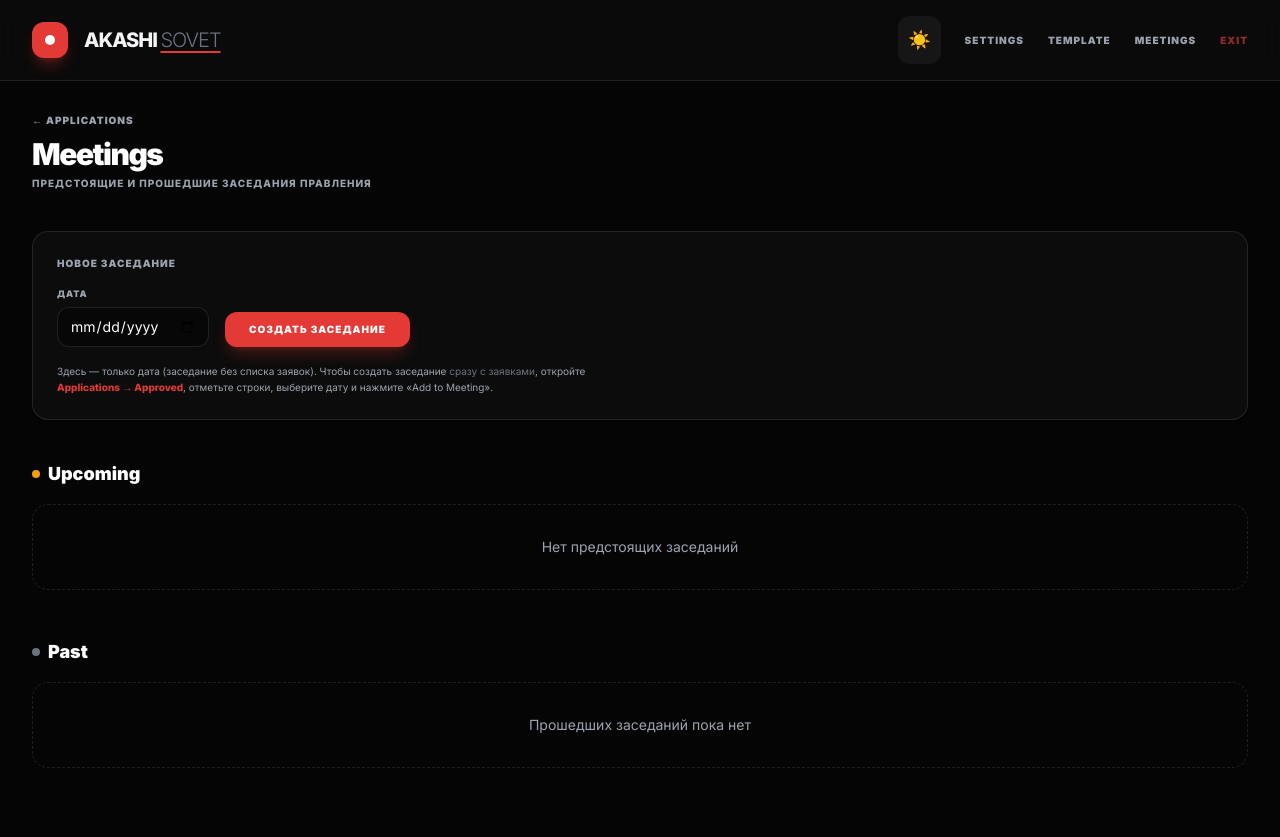
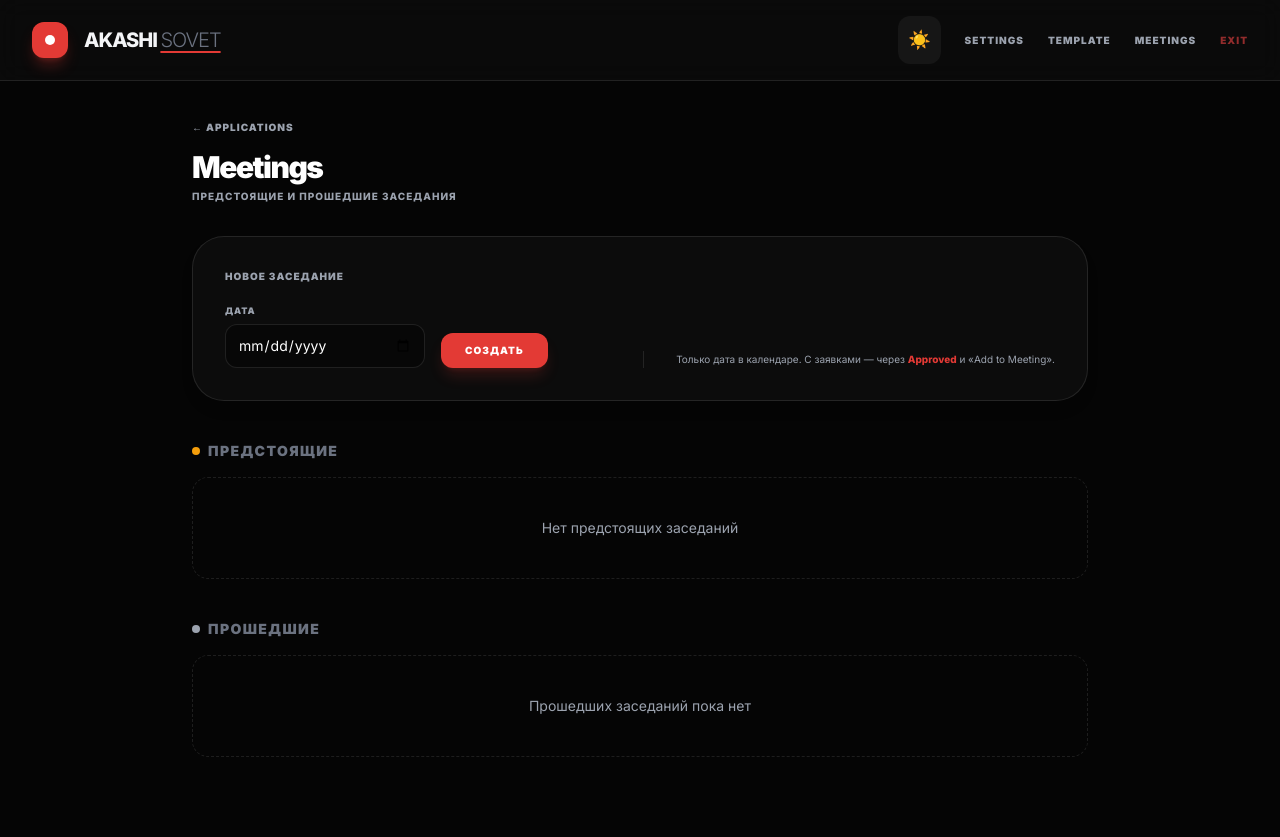
Before and after one commit to nurikw3/AkashiSovet, a FastAPI app: template web/templates/meetings_list.html in a window 1280 px wide. Before the commit the page ends 768 px from the top, so only its background shows below. Run offline with FastAPI, Linux system fonts and the light colour scheme; the template is opened without the code that fills it, so the values that code supplies are empty; parts of the project's set-up code (start-up, migrations or seed data) failed here and were passed over; some libraries are stand-ins or nearby versions.

Commit message:
style: improve meetings detail and list UI/UX
- Detail: hero card for date/meta, actions column with border separator
- Applications as unified list with hover, clearer PDF buttons, empty state help
- List: tighter layout, Russian section labels, compact create form + hint

Co-authored-by: Cursor <cursoragent@cursor.com>

```diff
--- a/web/templates/meetings_list.html
+++ b/web/templates/meetings_list.html
@@ -1,111 +1,110 @@
 {% extends "base.html" %}
 {% block content %}
 
-<div class="animate-fade">
+<div class="animate-fade max-w-4xl mx-auto pb-12">
     {% if created_ok %}
-    <div class="mb-6 px-5 py-4 rounded-2xl bg-green-500/10 border border-green-500/20 text-green-600 dark:text-green-400 text-[11px] font-black uppercase tracking-widest">
+    <div class="mb-5 px-5 py-3.5 rounded-2xl bg-green-500/10 border border-green-500/20 text-green-600 dark:text-green-400 text-[11px] font-black uppercase tracking-widest">
         ✓ Заседание создано
     </div>
     {% endif %}
 
     {% if deleted_ok %}
-    <div class="mb-6 px-5 py-4 rounded-2xl bg-green-500/10 border border-green-500/20 text-green-600 dark:text-green-400 text-[11px] font-black uppercase tracking-widest">
+    <div class="mb-5 px-5 py-3.5 rounded-2xl bg-green-500/10 border border-green-500/20 text-green-600 dark:text-green-400 text-[11px] font-black uppercase tracking-widest">
         ✓ Заседание удалено
     </div>
     {% endif %}
 
     {% if meeting_err %}
-    <div class="mb-6 px-5 py-4 rounded-2xl bg-akashi-red/10 border border-akashi-red/25 text-akashi-red text-[11px] font-bold">
+    <div class="mb-5 px-5 py-3.5 rounded-2xl bg-akashi-red/10 border border-akashi-red/25 text-akashi-red text-[11px] font-bold">
         {{ meeting_err }}
     </div>
     {% endif %}
 
-    <div class="flex items-start justify-between mb-10 gap-6 flex-wrap">
-        <div>
-            <p class="text-[10px] font-black uppercase tracking-widest text-gray-400 mb-2">
-                <a href="/" class="hover:text-akashi-red transition-colors">← Applications</a>
-            </p>
-            <h1 class="text-3xl font-black tracking-tighter dark:text-white">Meetings</h1>
-            <p class="text-[10px] text-gray-400 uppercase tracking-widest font-bold mt-1">
-                Предстоящие и прошедшие заседания Правления
+    <header class="mb-8">
+        <a href="/" class="text-[10px] font-black uppercase tracking-widest text-gray-400 hover:text-akashi-red transition-colors">
+            ← Applications
+        </a>
+        <h1 class="text-3xl font-black tracking-tighter dark:text-white mt-3">Meetings</h1>
+        <p class="text-[10px] text-gray-400 uppercase tracking-widest font-bold mt-1">
+            Предстоящие и прошедшие заседания
+        </p>
+    </header>
+
+    <section class="mb-10 rounded-[2rem] border border-gray-200 dark:border-white/10 bg-white dark:bg-akashi-dark shadow-lg p-6 sm:p-8">
+        <h2 class="text-[10px] font-black uppercase tracking-widest text-gray-400 mb-5">Новое заседание</h2>
+        <div class="flex flex-col lg:flex-row lg:items-end gap-6 lg:gap-10">
+            <form method="post" action="/meetings" class="flex flex-wrap items-end gap-4 flex-1">
+                <div class="min-w-[200px]">
+                    <label for="meetings-page-date" class="block text-[9px] font-black uppercase tracking-widest text-gray-400 mb-1.5">Дата</label>
+                    <input id="meetings-page-date" type="date" name="scheduled_date" required
+                           class="w-full rounded-xl border border-gray-200 dark:border-white/10 bg-gray-50 dark:bg-black/40 px-3 py-2.5 text-sm dark:text-white outline-none focus:ring-2 focus:ring-akashi-red/25" />
+                </div>
+                <button type="submit"
+                        class="px-6 py-2.5 rounded-xl bg-akashi-red text-white text-[10px] font-black uppercase tracking-widest shadow-lg shadow-akashi-red/20 hover:opacity-95 active:scale-[0.98] transition-all">
+                    Создать
+                </button>
+            </form>
+            <p class="text-[10px] text-gray-400 leading-relaxed lg:max-w-md lg:border-l lg:border-gray-100 lg:dark:border-white/10 lg:pl-8">
+                Только дата в календаре. С заявками — через
+                <a href="/?status=approved" class="text-akashi-red font-bold hover:underline">Approved</a>
+                и «Add to Meeting».
             </p>
         </div>
-    </div>
-
-    <section class="mb-10 p-6 rounded-2xl bg-white dark:bg-akashi-dark border border-gray-200 dark:border-white/10 shadow-sm">
-        <h2 class="text-[10px] font-black uppercase tracking-widest text-gray-400 mb-4">Новое заседание</h2>
-        <form method="post" action="/meetings" class="flex flex-wrap items-end gap-4">
-            <div>
-                <label for="meetings-page-date" class="block text-[9px] font-black uppercase tracking-widest text-gray-400 mb-1.5">Дата</label>
-                <input id="meetings-page-date" type="date" name="scheduled_date" required
-                       class="rounded-xl border border-gray-200 dark:border-white/10 bg-gray-50 dark:bg-black/40 px-3 py-2 text-sm dark:text-white outline-none focus:ring-2 focus:ring-akashi-red/25" />
-            </div>
-            <button type="submit"
-                    class="px-6 py-2.5 rounded-xl bg-akashi-red text-white text-[10px] font-black uppercase tracking-widest shadow-lg shadow-akashi-red/25 hover:opacity-95 active:scale-[0.98] transition-all">
-                Создать заседание
-            </button>
-        </form>
-        <p class="text-[10px] text-gray-400 mt-4 leading-relaxed max-w-xl">
-            Здесь — только дата (заседание без списка заявок). Чтобы создать заседание
-            <span class="text-gray-500 dark:text-gray-500">сразу с заявками</span>, откройте
-            <a href="/?status=approved" class="text-akashi-red font-bold hover:underline">Applications → Approved</a>,
-            отметьте строки, выберите дату и нажмите «Add to Meeting».
-        </p>
     </section>
 
-    <section class="mb-12">
-        <h2 class="text-lg font-black dark:text-white mb-4 flex items-center gap-2">
-            <span class="w-2 h-2 rounded-full bg-amber-500"></span>
-            Upcoming
+    <section class="mb-10">
+        <h2 class="text-sm font-black uppercase tracking-widest text-gray-500 mb-4 flex items-center gap-2">
+            <span class="w-2 h-2 rounded-full bg-amber-500 shrink-0"></span>
+            Предстоящие
         </h2>
         {% if upcoming %}
-        <div class="space-y-3">
+        <ul class="space-y-2">
             {% for m in upcoming %}
-            <a href="/meetings/{{ m.id }}"
-               class="block bg-white dark:bg-akashi-dark border border-gray-200 dark:border-white/10 rounded-2xl px-6 py-4 shadow-sm hover:border-akashi-red/40 transition-colors">
-                <div class="flex items-center justify-between gap-4 flex-wrap">
-                    <div>
+            <li>
+                <a href="/meetings/{{ m.id }}"
+                   class="flex items-center justify-between gap-4 rounded-2xl border border-gray-200 dark:border-white/10 bg-white dark:bg-akashi-dark px-5 py-4 shadow-sm hover:border-akashi-red/35 hover:shadow-md transition-all">
+                    <div class="min-w-0">
                         <p class="text-xl font-black dark:text-white">{{ m.scheduled_date | datefmt }}</p>
-                        <p class="text-[10px] text-gray-400 uppercase tracking-widest font-bold mt-1">
+                        <p class="text-[10px] text-gray-400 uppercase tracking-widest font-bold mt-0.5">
                             #{{ m.id }} · {{ m.application_ids|length }} заявок
                         </p>
                     </div>
-                    <span class="text-[9px] font-black uppercase tracking-widest text-akashi-red">Open →</span>
-                </div>
-            </a>
+                    <span class="text-[9px] font-black uppercase tracking-widest text-akashi-red shrink-0">Открыть →</span>
+                </a>
+            </li>
             {% endfor %}
-        </div>
+        </ul>
         {% else %}
-        <p class="text-sm text-gray-500 dark:text-gray-400 py-8 text-center border border-dashed border-gray-200 dark:border-white/10 rounded-2xl">
+        <p class="text-sm text-gray-500 dark:text-gray-400 py-10 text-center rounded-2xl border border-dashed border-gray-200 dark:border-white/10">
             Нет предстоящих заседаний
         </p>
         {% endif %}
     </section>
 
     <section>
-        <h2 class="text-lg font-black dark:text-white mb-4 flex items-center gap-2">
-            <span class="w-2 h-2 rounded-full bg-gray-500"></span>
-            Past
+        <h2 class="text-sm font-black uppercase tracking-widest text-gray-500 mb-4 flex items-center gap-2">
+            <span class="w-2 h-2 rounded-full bg-gray-400 shrink-0"></span>
+            Прошедшие
         </h2>
         {% if past %}
-        <div class="space-y-3">
+        <ul class="space-y-2">
             {% for m in past %}
-            <a href="/meetings/{{ m.id }}"
-               class="block bg-white dark:bg-akashi-dark border border-gray-200 dark:border-white/10 rounded-2xl px-6 py-4 shadow-sm hover:border-akashi-red/40 transition-colors opacity-90">
-                <div class="flex items-center justify-between gap-4 flex-wrap">
-                    <div>
+            <li>
+                <a href="/meetings/{{ m.id }}"
+                   class="flex items-center justify-between gap-4 rounded-2xl border border-gray-200 dark:border-white/10 bg-white/90 dark:bg-akashi-dark/90 px-5 py-4 opacity-95 hover:opacity-100 hover:border-white/20 transition-all">
+                    <div class="min-w-0">
                         <p class="text-lg font-black dark:text-white">{{ m.scheduled_date | datefmt }}</p>
-                        <p class="text-[10px] text-gray-400 uppercase tracking-widest font-bold mt-1">
+                        <p class="text-[10px] text-gray-400 uppercase tracking-widest font-bold mt-0.5">
                             #{{ m.id }} · {{ m.application_ids|length }} заявок
                         </p>
                     </div>
-                    <span class="text-[9px] font-black uppercase tracking-widest text-gray-400">Details →</span>
-                </div>
-            </a>
+                    <span class="text-[9px] font-black uppercase tracking-widest text-gray-400 shrink-0">Подробнее →</span>
+                </a>
+            </li>
             {% endfor %}
-        </div>
+        </ul>
         {% else %}
-        <p class="text-sm text-gray-500 dark:text-gray-400 py-8 text-center border border-dashed border-gray-200 dark:border-white/10 rounded-2xl">
+        <p class="text-sm text-gray-500 dark:text-gray-400 py-10 text-center rounded-2xl border border-dashed border-gray-200 dark:border-white/10">
             Прошедших заседаний пока нет
         </p>
         {% endif %}
```
Also changed, not shown: web/templates/meeting_detail.html (+69 -23 lines).
